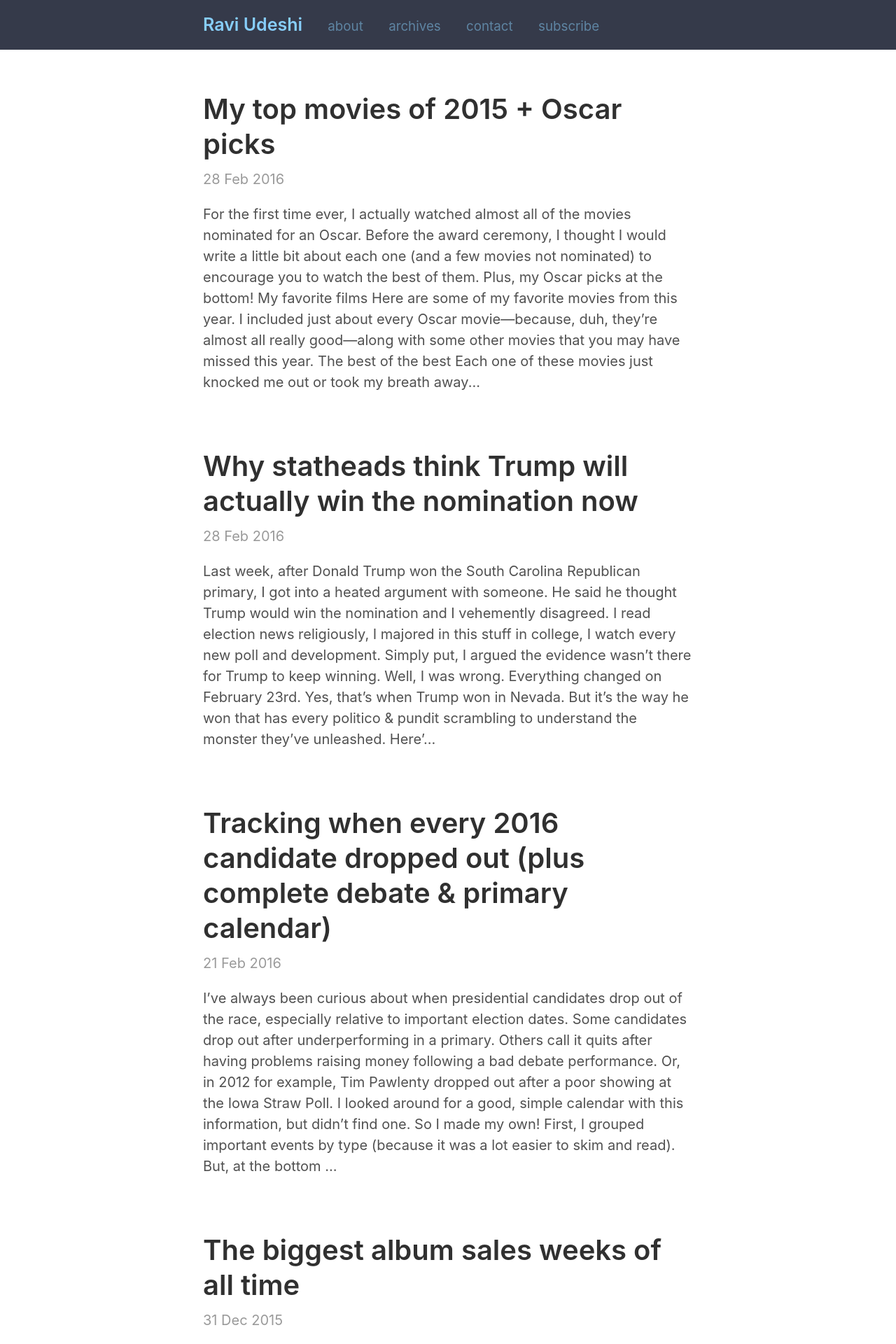
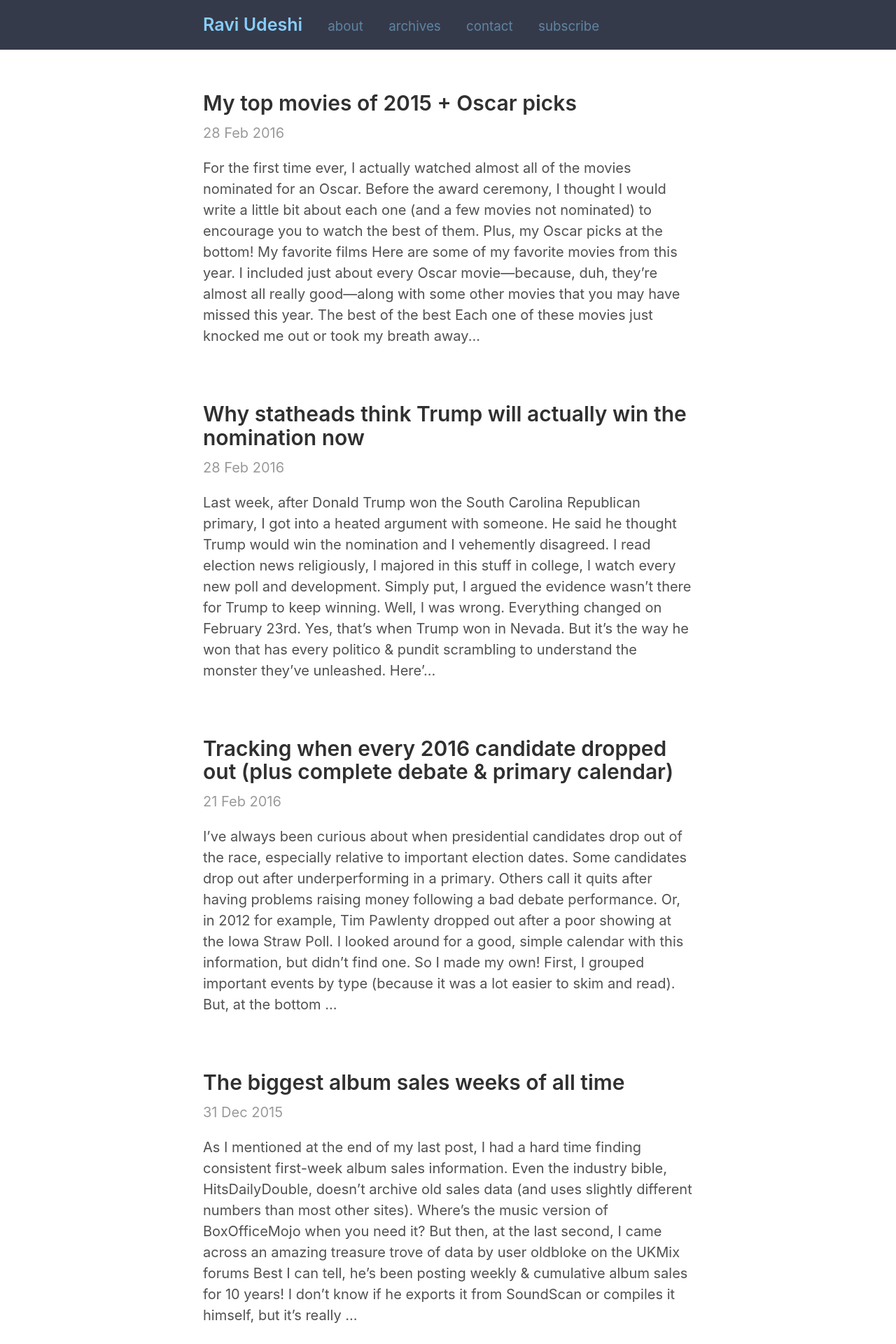
Before and after one commit to rkudeshi/rkudeshi.github.io, a Jekyll site: the page built from index.html, in a window 1280 px wide. Shown: the top 1920 px of the page at 70% size. Built offline with Jekyll 4.4.1, drawn with Linux system fonts in a browser that asks for light colours; the list of posts is cut into pages by our own code.

Commit message:
Make post titles smaller

```diff
--- a/_sass/_RAVI.scss
+++ b/_sass/_RAVI.scss
@@ -133,3 +133,11 @@ html, body {
 .footer-meta {
     opacity: 0.15;
 }
+
+
+
+// Post titles
+.page-title, .post-title, .post-title a {
+    font-size: 1.5rem;
+    line-height: 1.125;
+}
```
